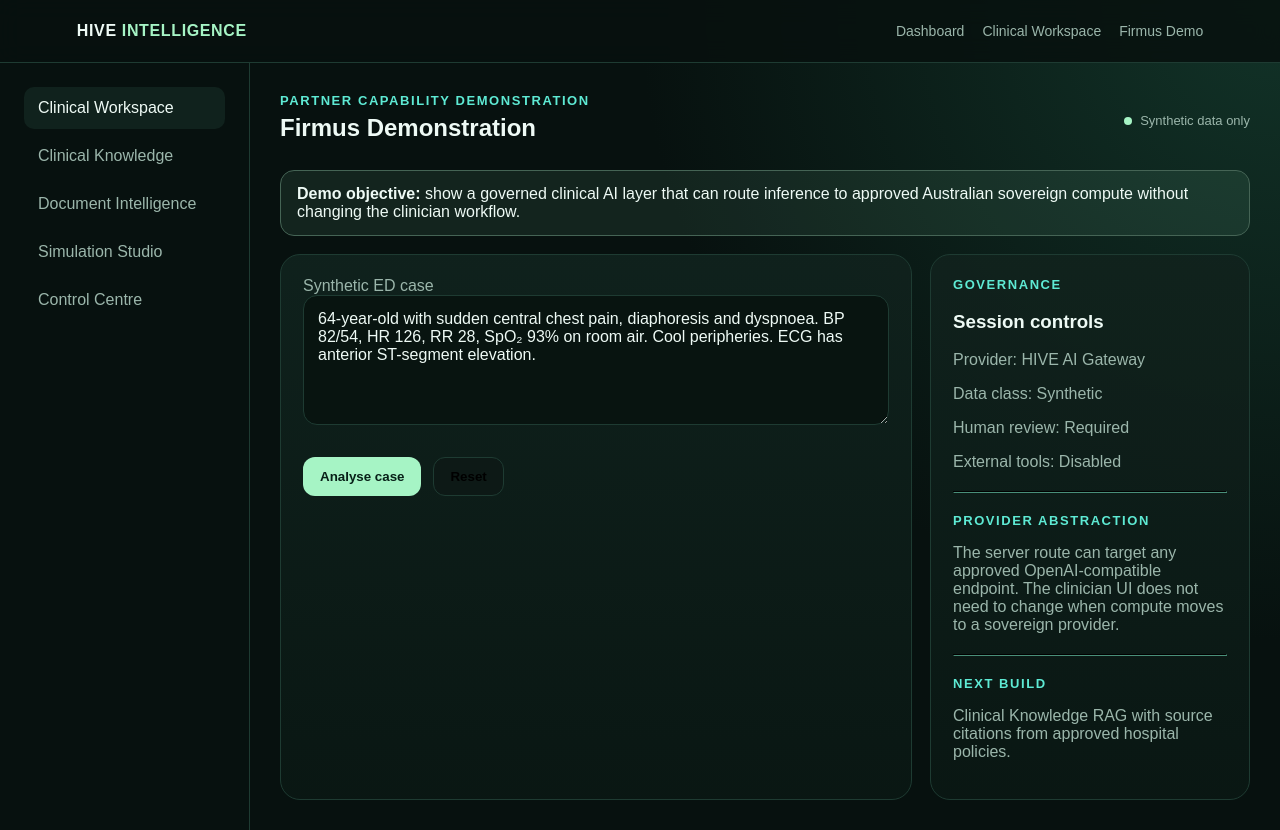
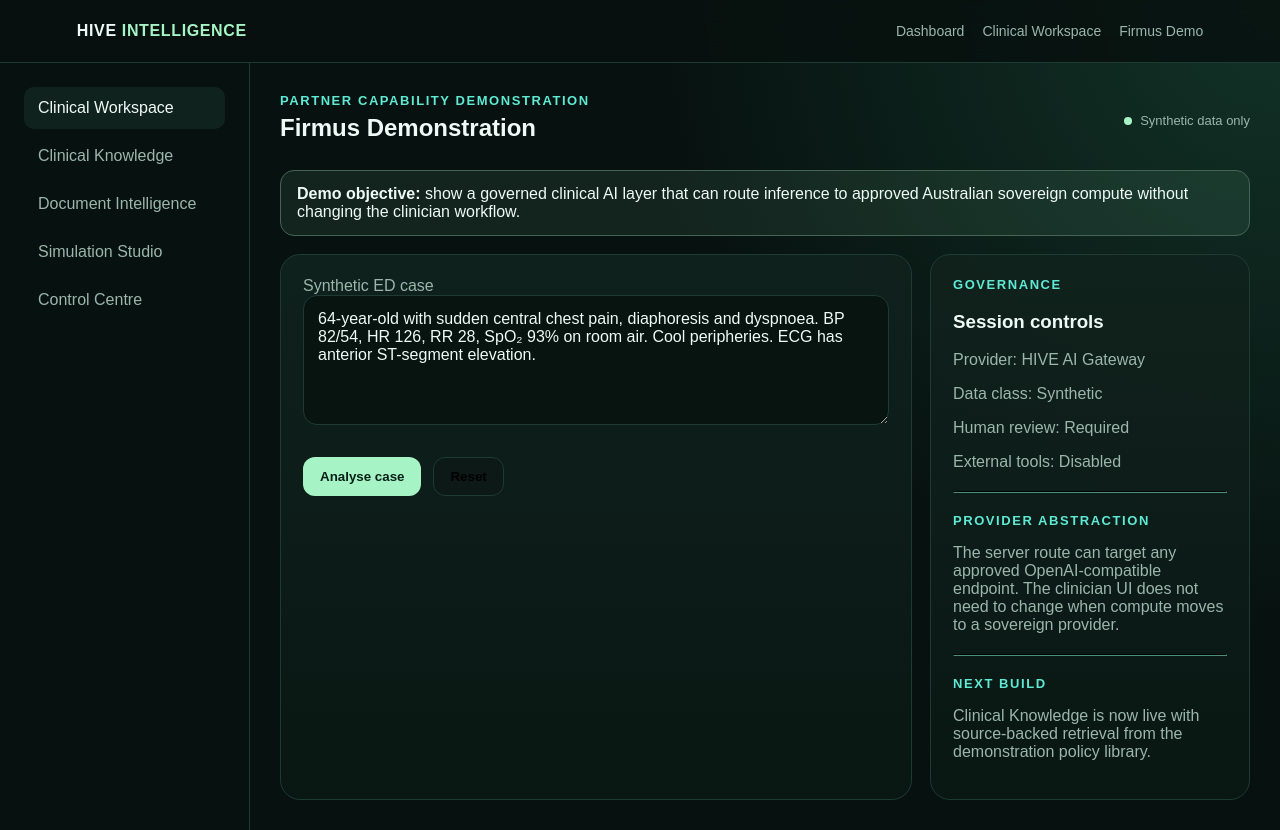
Before and after one commit to MA-730912/hive-intelligence, a Next.js app: page /demo/firmus in a window 1280 px wide. Built offline with nearby package versions, Linux system fonts and the light colour scheme.

Commit message:
Link Clinical Workspace to Knowledge module

```diff
--- a/components/ClinicalWorkspace.tsx
+++ b/components/ClinicalWorkspace.tsx
@@ -1,4 +1,5 @@
 "use client";
+import Link from "next/link";
 import {useState} from "react";
 import type {ClinicalAnalysis} from "@/lib/ai/clinical";
 
@@ -38,11 +39,11 @@
 
   return <div className="workspace">
     <aside className="side">
-      <a className="active">Clinical Workspace</a>
-      <a>Clinical Knowledge</a>
+      <Link className="active" href="/workspace">Clinical Workspace</Link>
+      <Link href="/knowledge">Clinical Knowledge</Link>
       <a>Document Intelligence</a>
       <a>Simulation Studio</a>
-      <a>Control Centre</a>
+      <Link href="/dashboard">Control Centre</Link>
     </aside>
 
     <main className="main">
@@ -125,7 +126,7 @@
           <p className="muted">The server route can target any approved OpenAI-compatible endpoint. The clinician UI does not need to change when compute moves to a sovereign provider.</p>
           <hr style={{borderColor:"var(--line)",margin:"20px 0"}}/>
           <div className="eyebrow">Next build</div>
-          <p className="muted">Clinical Knowledge RAG with source citations from approved hospital policies.</p>
+          <p className="muted">Clinical Knowledge is now live with source-backed retrieval from the demonstration policy library.</p>
         </aside>
       </div>
     </main>
```
